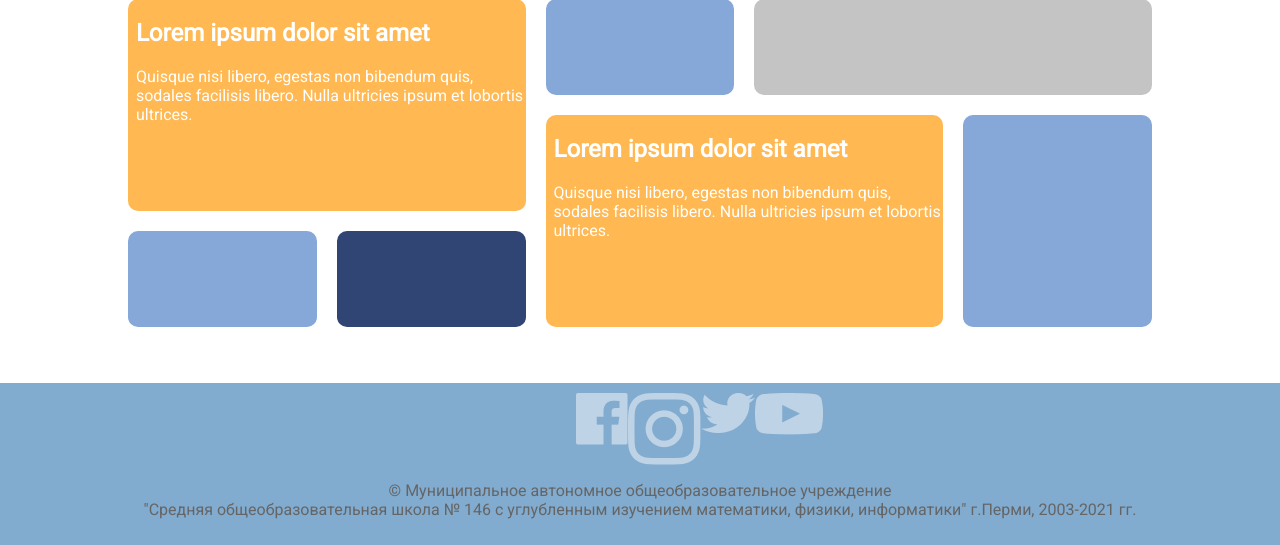
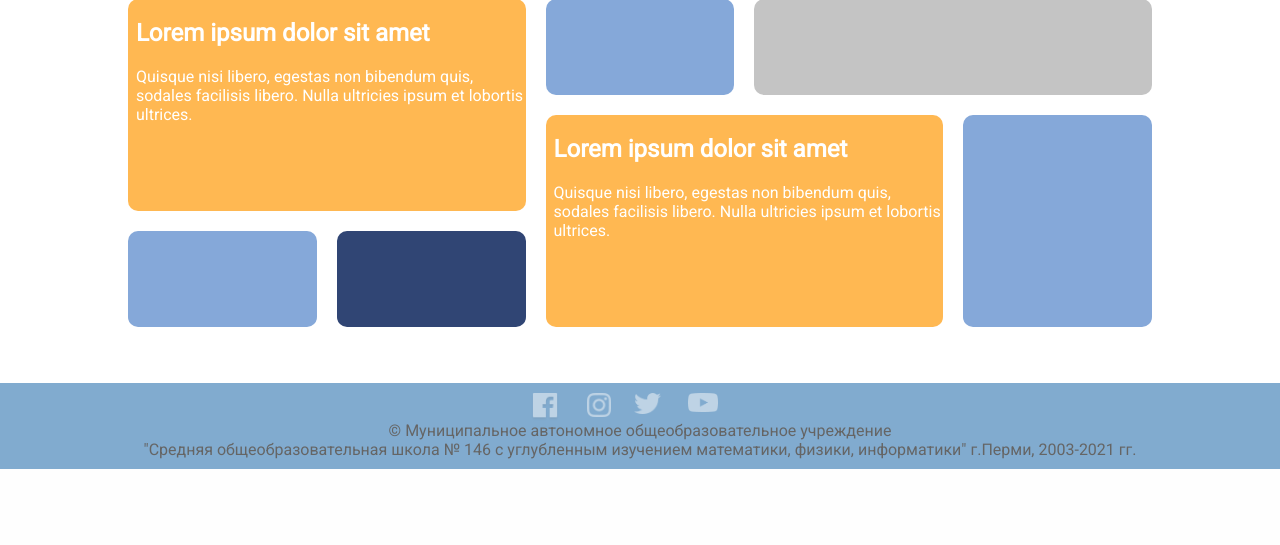
Before and after one commit to mihdenis85/Synergy, a Flask app: page / in a window 1280 px wide. Shown: the part 1205-1750 px from the top of the page. After the commit the page ends 1674 px from the top, so only its background shows below. Run offline with Flask 2, Linux system fonts and the light colour scheme.

Commit message:
add better design

```diff
--- a/School146/static/css/style.css
+++ b/School146/static/css/style.css
@@ -10,6 +10,7 @@ body {
     background-size: cover;
     display: flex;
     flex-direction: column;
+    justify-content: space-between;
 }
 a {
 	text-decoration: none;
@@ -107,14 +108,13 @@ content {
 	display: flex;
 	flex-direction: row;
 	justify-content: space-between;
-	width: auto;
-	width: 10%;
 	margin: auto;
+	width: 17%;
 }
 .icon {
 	opacity: 0.5;
 	transition: 0.5s;
-	width: 100%;
+	width: 50%;
 }
 .menu_line {
 	opacity: 0;
@@ -380,9 +380,9 @@ content {
   	border-radius: 10px;
   	border: none;
   	color: white;
-  	background-color: #FF9700AD;
   	padding: 5px;
   	width: 100%;
+  	background-color: #85A8D9;
 }
 .content_text_h {
 	margin-bottom: 10px;
--- a/School146/templates/index.html
+++ b/School146/templates/index.html
@@ -9,6 +9,7 @@
 		<link rel="preconnect" href="https://fonts.gstatic.com" crossorigin>
 		<link href="https://fonts.googleapis.com/css2?family=Roboto&display=swap" rel="stylesheet">
 		<script type="text/javascript" src="../static/js/script.js"></script>
+		<link rel="shortcut icon" href="../static/img/icon.png" type="image/png">
 	</head>
 	<body onload="main()">
 		<!-- Header part -->
@@ -103,12 +104,12 @@
 		<!-- Fotter part -->
 		<footer>
 			<ul class="icons">
-				<a href="https://www.facebook.com/school146perm" class="icon"><li><img src="../static/img/facebook.png"></li></a>
-				<a href="https://www.instagram.com/school146perm/" class="icon"><li><img src="../static/img/instagram.png"></li></a>
-				<a href="https://twitter.com/school146" class="icon"><li><img src="../static/img/twitter.png"></li></a>
-				<a href="https://www.youtube.com/channel/UC5WufrqFj3o7FIJP9ySKF-g" class="icon"><li><img src="../static/img/youtube.png"></li></a>
+				<a href="https://www.facebook.com/school146perm"><li class="icon"><img src="../static/img/facebook.png" style="width: 100%"></li></a>
+				<a href="https://www.instagram.com/school146perm/"><li class="icon"><img src="../static/img/instagram.png" style="width: 100%"></li></a>
+				<a href="https://twitter.com/school146"><li class="icon"><img src="../static/img/twitter.png" style="width: 100%"></li></a>
+				<a href="https://www.youtube.com/channel/UC5WufrqFj3o7FIJP9ySKF-g"><li class="icon"><img src="../static/img/youtube.png" style="width: 100%"></li></a>
 			</ul>
-			<p>
+			<p style="margin: 0px;">
 				© Муниципальное автономное общеобразовательное учреждение<br>"Средняя общеобразовательная школа № 146 с углубленным изучением математики, физики, информатики" г.Перми, 2003-2021 гг.
 			</p>
 		</footer>
```
Also changed, not shown: School146/db/project.db, School146/static/img/facebook.png, School146/static/img/instagram.png, School146/static/img/twitter.png, School146/static/img/youtube.png.
